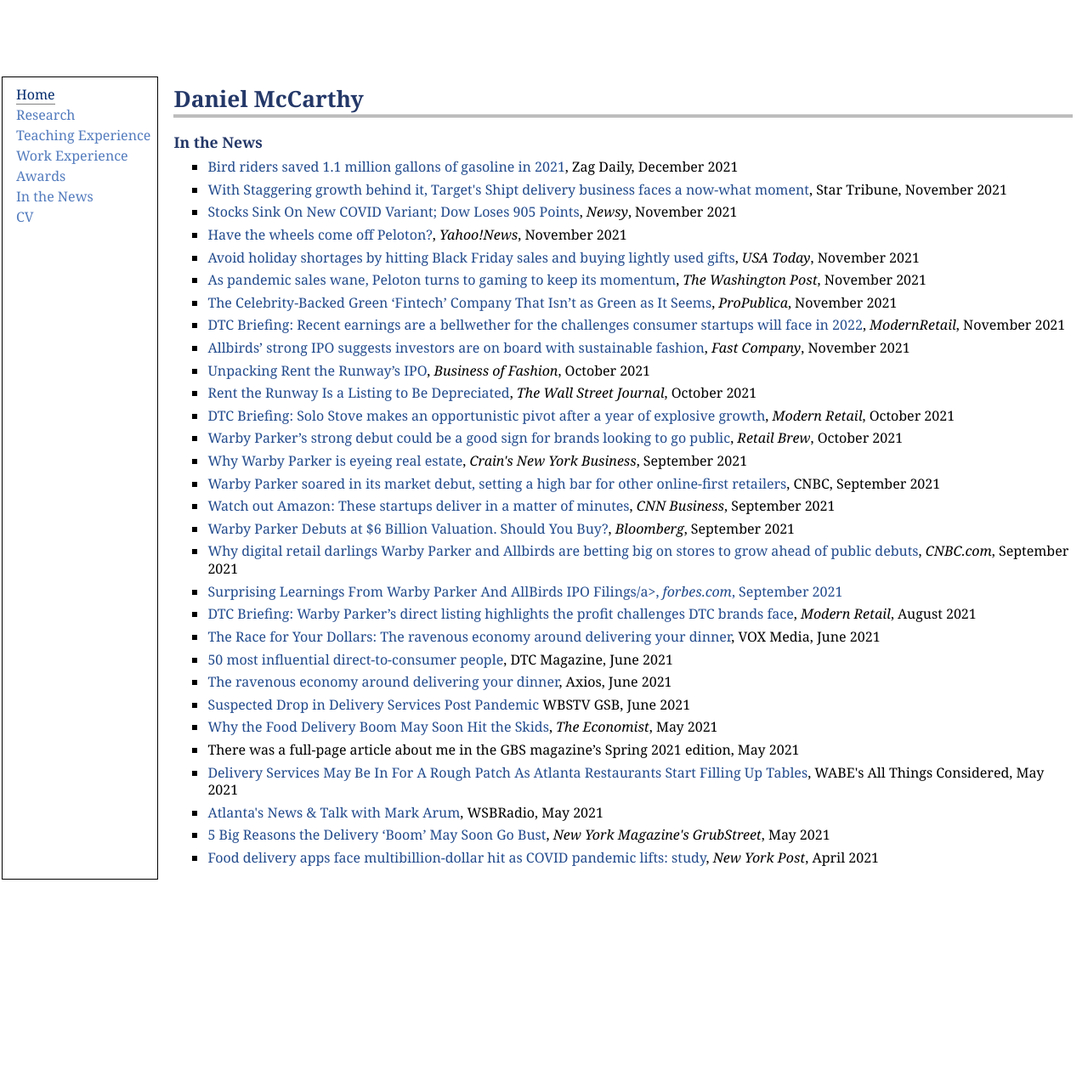
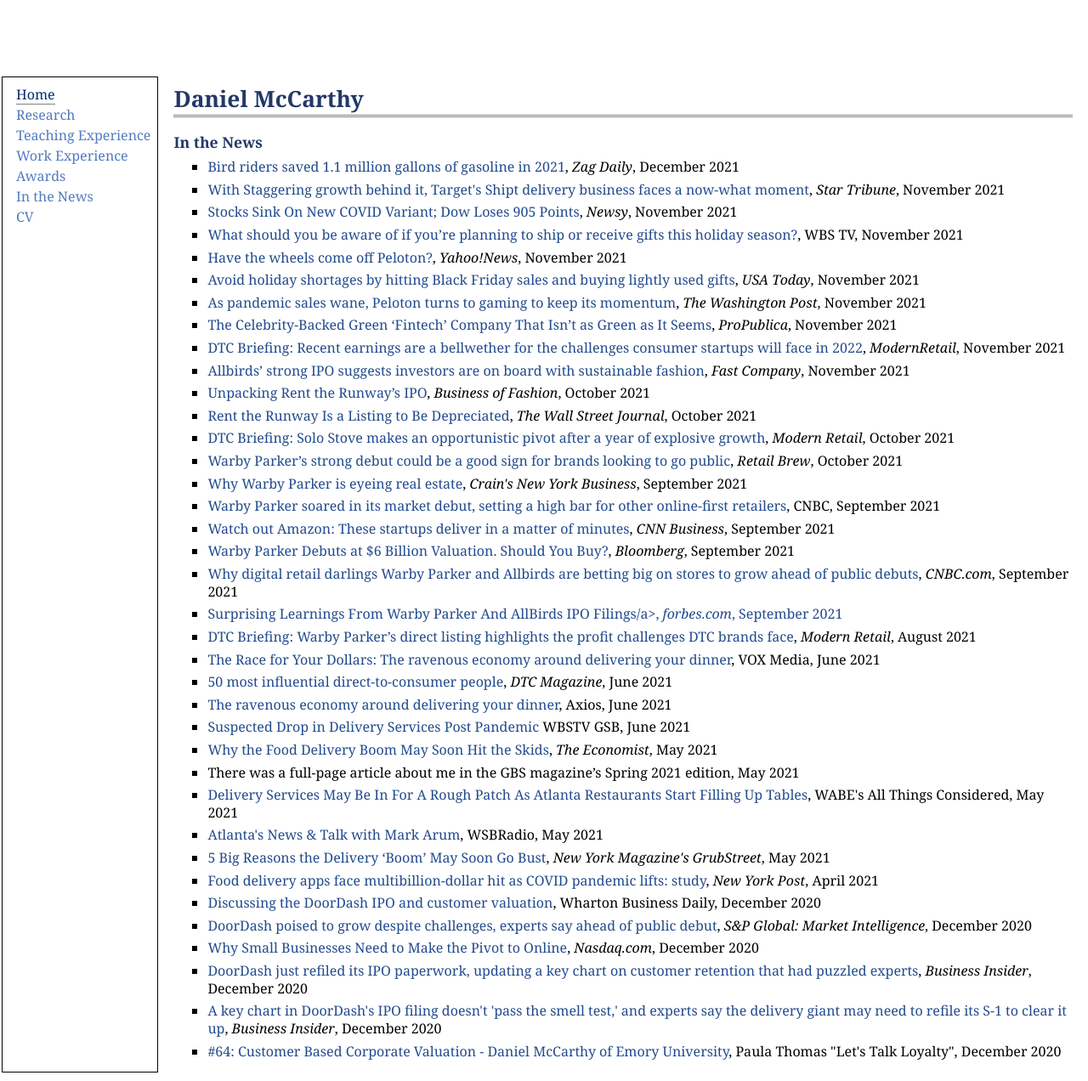
Before and after one commit to danielmc999/danielmc999.github.io, a plain HTML site: page news.html in a window 1280 px wide. Shown: the whole page at 85% size. Before the commit the page ends 1045 px from the top, so only its background shows below. Drawn offline with Linux system fonts and the light colour scheme.

Commit message:
Update news.html

```diff
--- a/news.html
+++ b/news.html
@@ -34,11 +34,13 @@
 <h3>In the News</h3>
 <ul>
 
-<li><p><a href="https://zagdaily.com/trends/bird-riders-saved-1-1-million-gallons-of-gasoline-in-2021/">Bird riders saved 1.1 million gallons of gasoline in 2021</a>, Zag Daily, December 2021</p>
+<li><p><a href="https://zagdaily.com/trends/bird-riders-saved-1-1-million-gallons-of-gasoline-in-2021/">Bird riders saved 1.1 million gallons of gasoline in 2021</a>, <i>Zag Daily</i>, December 2021</p>
 
-<li><p><a href="https://www.startribune.com/with-staggering-growth-behind-it-targets-shipt-delivery-business-faces-a-now-what-moment/600121624/">With Staggering growth behind it, Target's Shipt delivery business faces a now-what moment</a>, Star Tribune, November 2021</p>
+<li><p><a href="https://www.startribune.com/with-staggering-growth-behind-it-targets-shipt-delivery-business-faces-a-now-what-moment/600121624/">With Staggering growth behind it, Target's Shipt delivery business faces a now-what moment</a>, <i>Star Tribune</i>, November 2021</p>
 
 <li><p><a href="https://www.dropbox.com/s/yyfzbnofly3sl8h/Newsy%20GBS%20dan%20mccarthy%3B%20intv%20112621.mp4?dl=0">Stocks Sink On New COVID Variant; Dow Loses 905 Points</a>, <i>Newsy</i>, November 2021</p>
+
+<li><p><a href="https://www.wsbtv.com/news/local/what-should-you-be-aware-if-youre-planning-ship-or-receive-gifts-this-holiday-season/LUNLZCGB5FAB3HMPPLF44OSK2A/">What should you be aware of if you’re planning to ship or receive gifts this holiday season?</a>, WBS TV, November 2021</p>
 
 <li><p><a href="https://uk.news.yahoo.com/wheels-come-off-peloton-142833550.html?guccounter=2">Have the wheels come off Peloton?</a>, <i>Yahoo!News</i>, November 2021</p>
 
@@ -76,7 +78,7 @@
 
 <li><p><a href="https://www.vox.com/recode/archives/15">The Race for Your Dollars: The ravenous economy around delivering your dinner</a>, VOX Media, June 2021</p>
 
-<li><p><a href="https://www.dtcmagazine.com/dtc-twitter-list">50 most influential direct-to-consumer people</a>, DTC Magazine, June 2021</p>
+<li><p><a href="https://www.dtcmagazine.com/dtc-twitter-list">50 most influential direct-to-consumer people</a>, <i>DTC Magazine</i>, June 2021</p>
 
 <li><p><a href="https://www.axios.com/doordash-grubhub-uber-delivery-apps-72c55d0f-a066-4f8a-a6e3-e0108d8516b9.html">The ravenous economy around delivering your dinner</a>, Axios, June 2021</p>
 
@@ -94,6 +96,17 @@
 
 <li><p><a href="https://nypost.com/2021/04/29/food-delivery-apps-face-multibillion-dollar-hit-as-covid-lifts-study/">Food delivery apps face multibillion-dollar hit as COVID pandemic lifts: study</a>, <i>New York Post</i>, April 2021</p>
 
+<li><p><a href="https://shows.acast.com/wharton-on-siriusxm/episodes/daniel-mccarthy-on-wharton-business-daily">Discussing the DoorDash IPO and customer valuation</a>, Wharton Business Daily, December 2020</p>
+
+<li><p><a href="https://www.spglobal.com/marketintelligence/en/news-insights/latest-news-headlines/doordash-poised-to-grow-despite-challenges-experts-say-ahead-of-public-debut-61596291">DoorDash poised to grow despite challenges, experts say ahead of public debut</a>, <i>S&P Global: Market Intelligence</i>, December 2020</p>
+
+<li><p><a href="https://www.nasdaq.com/articles/why-small-businesses-need-to-make-the-pivot-to-online-2020-12-03">Why Small Businesses Need to Make the Pivot to Online</a>, <i>Nasdaq.com</i>, December 2020</p>
+
+<li><p><a href="https://www.businessinsider.com/doordash-refiles-ipo-date-updates-customer-retention-revenue-gov-returning-2020-12">DoorDash just refiled its IPO paperwork, updating a key chart on customer retention that had puzzled experts</a>, <i>Business Insider</i>, December 2020</p>
+
+<li><p><a href="http://businessinsider.com/doordash-ipo-filing-returning-customer-growth-stickiness-financials-valuation-profitability-2020-12">A key chart in DoorDash's IPO filing doesn't 'pass the smell test,' and experts say the delivery giant may need to refile its S-1 to clear it up</a>, <i>Business Insider</i>, December 2020</p>
+
+<li><p><a href="https://podcasts.apple.com/us/podcast/64-customer-based-corporate-valuation-daniel-mccarthy/id1477471222?i=1000501148335">#64: Customer Based Corporate Valuation - Daniel McCarthy of Emory University</a>, Paula Thomas "Let's Talk Loyalty", December 2020</p>
 
 
 
```
